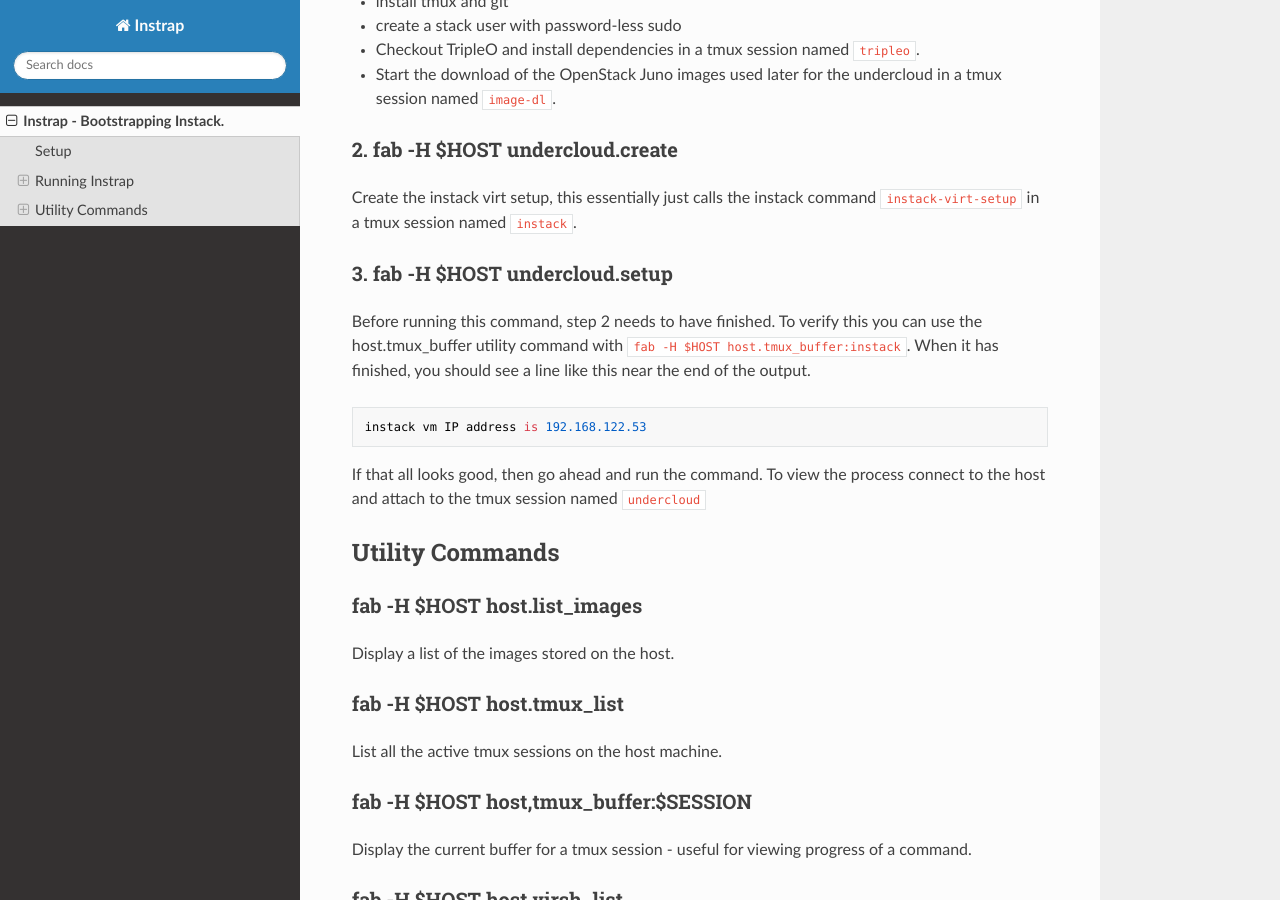
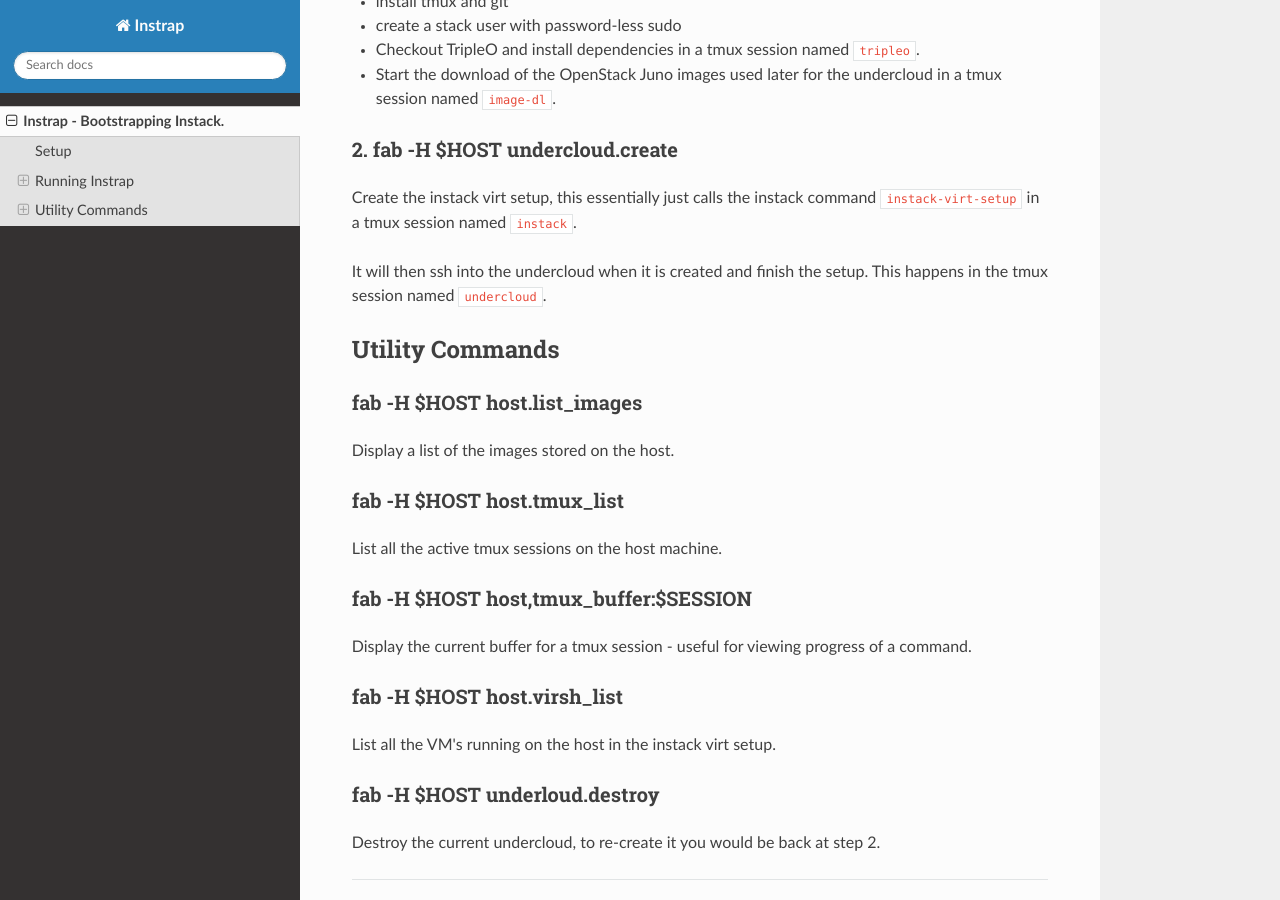
Before and after one commit to d0ugal/instrap, an MkDocs documentation site: the page built from docs/index.md, in a window 1280 px wide and 900 px high, scrolled down 923 px. Built offline with MkDocs 1.6.1, drawn with Linux system fonts in a browser that asks for light colours; nearby versions of some CDN libraries.

Commit message:
Automatically setup an undercloud

```diff
--- a/docs/index.md
+++ b/docs/index.md
@@ -54,20 +54,9 @@ Create the instack virt setup, this essentially just calls the
 instack command `instack-virt-setup` in a tmux session named
 `instack`.
 
-
-### 3. fab -H $HOST undercloud.setup
-
-Before running this command, step 2 needs to have finished. To
-verify this you can use the host.tmux_buffer utility command with
-`fab -H $HOST host.tmux_buffer:instack`. When it has finished, you
-should see a line like this near the end of the output.
-
-
-    instack vm IP address is 192.168.122.53
-
-If that all looks good, then go ahead and run the command. To
-view the process connect to the host and attach to the tmux
-session named `undercloud`
+It will then ssh into the undercloud when it is created and
+finish the setup. This happens in the tmux session named
+`undercloud`.
 
 
 ## Utility Commands
```
Also changed, not shown: 1 other file.
